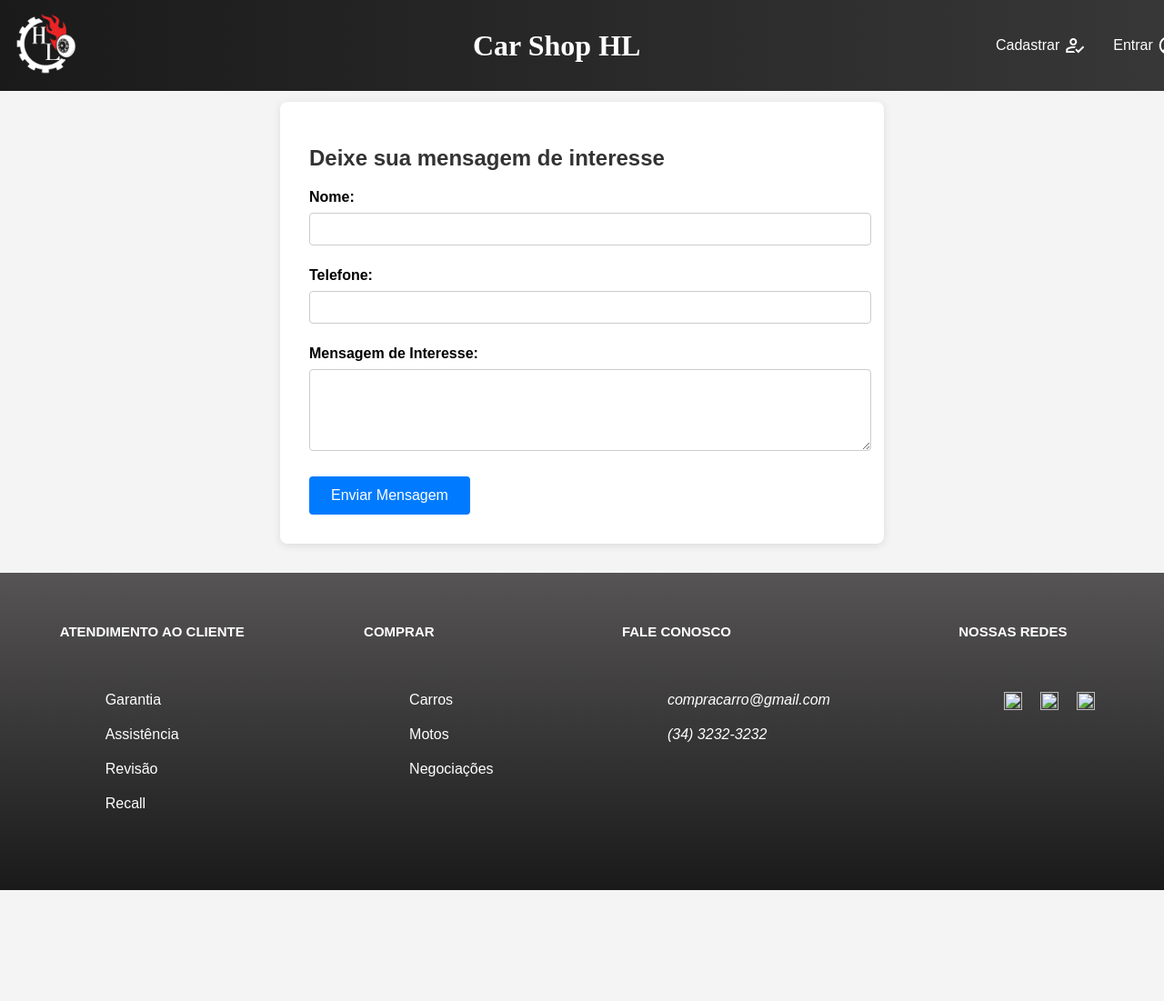
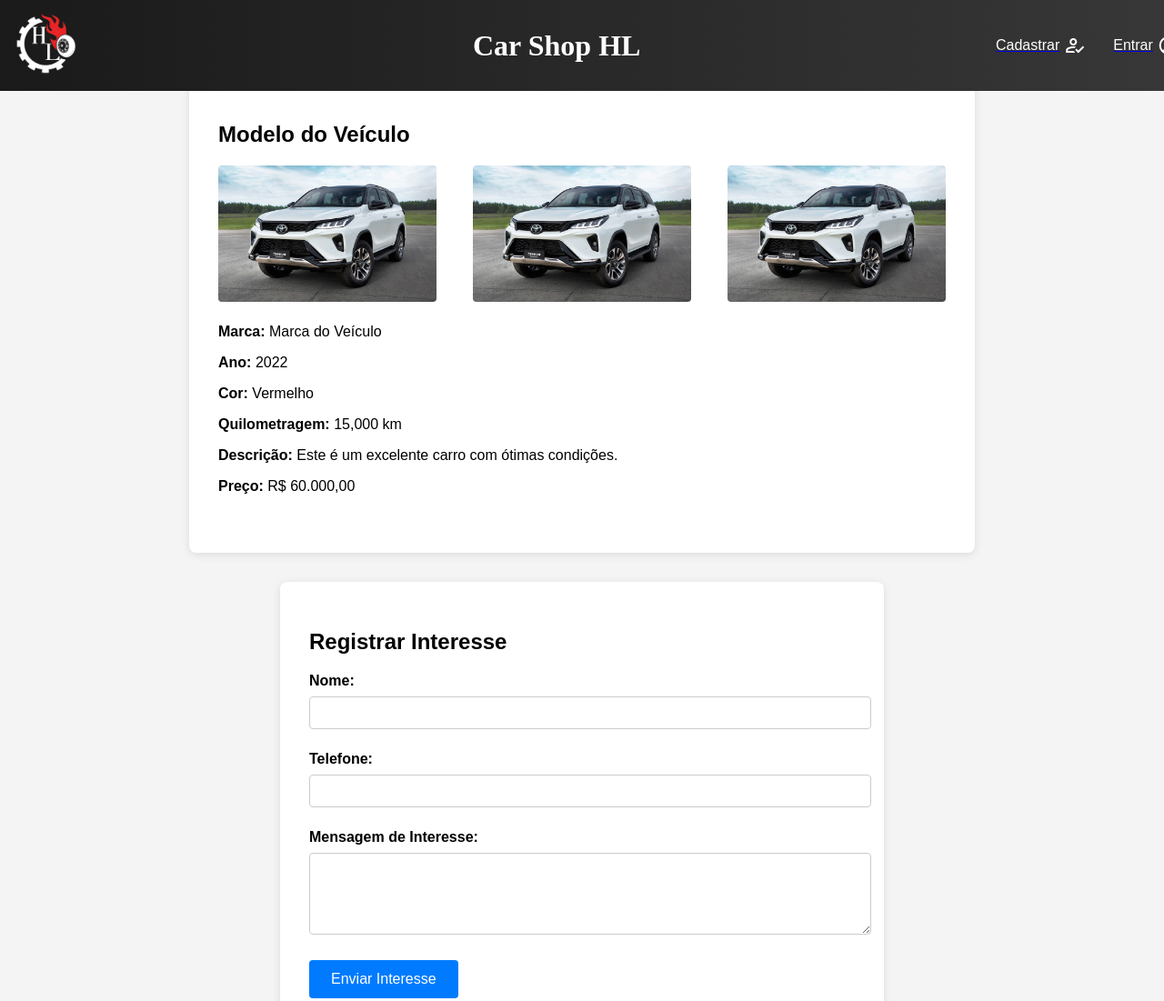
Before and after one commit to herbertmaiamtt/trabalho-ppi-final, a plain HTML site: page privado/registro_interesse.html in a window 1280 px wide. Shown: the top 1101 px of the page at 91% size. Before the commit the page ends 1059 px from the top, so only its background shows below. Drawn offline with nearby package versions, Linux system fonts and the light colour scheme.

Commit message:
✨: Página de exibição de anuncio + formulario de interesse

```diff
--- a/privado/registro_interesse.html
+++ b/privado/registro_interesse.html
@@ -1,12 +1,12 @@
 <!DOCTYPE html>
-<html lang="pt-br">
+<html lang="pt-BR">
 <head>
     <meta charset="UTF-8">
     <meta name="viewport" content="width=device-width, initial-scale=1.0">
     <link rel="stylesheet" href="style_registro.css">
     <link rel="stylesheet" href="https://fonts.googleapis.com/css2?family=Material+Symbols+Outlined:opsz,wght,FILL,GRAD@20..48,100..700,0..1,-50..200" />
     <link rel="stylesheet" href="https://fonts.googleapis.com/css2?family=Material+Symbols+Outlined:opsz,wght,FILL,GRAD@20..48,100..700,0..1,-50..200" />
-    <title>Registro de Interesse - Car Shop HL</title>
+    <title>Detalhes do Anúncio</title>
 </head>
 <body>
     <header>
@@ -40,10 +40,28 @@
         </nav>
     </header>
 
-    <main>
+    <section id="section-detalhes">
+        <h2 id="titulo-veiculo">Modelo do Veículo</h2>
+
+        <div id="galeria-fotos">
+            <img src="../publico/imagens/carro.jpg" alt="Foto do Veículo 1" class="foto-veiculo">
+            <img src="../publico/imagens/carro.jpg" alt="Foto do Veículo 2" class="foto-veiculo">
+            <img src="../publico/imagens/carro.jpg" alt="Foto do Veículo 3" class="foto-veiculo">
+        </div>
+
+        <div id="detalhes-veiculo">
+            <p><strong>Marca:</strong> Marca do Veículo</p>
+            <p><strong>Ano:</strong> 2022</p>
+            <p><strong>Cor:</strong> Vermelho</p>
+            <p><strong>Quilometragem:</strong> 15,000 km</p>
+            <p><strong>Descrição:</strong> Este é um excelente carro com ótimas condições.</p>
+            <p><strong>Preço:</strong> R$ 60.000,00</p>
+        </div>
+    </section>
+
     <section id="section-registro-interesse">
-            <h2>Deixe sua mensagem de interesse</h2>
-            <form id="form-registro-interesse">
+        <h2>Registrar Interesse</h2>
+        <form id="form-registro" action="processa_interesse.php" method="POST">
             <div class="campo-form">
                 <label for="nome">Nome:</label>
                 <input type="text" id="nome" name="nome" required>
@@ -56,10 +74,9 @@
                 <label for="mensagem">Mensagem de Interesse:</label>
                 <textarea id="mensagem" name="mensagem" rows="4" required></textarea>
             </div>
-                <button type="submit">Enviar Mensagem</button>
+            <button type="submit">Enviar Interesse</button>
         </form>
     </section>
-    </main>
 
     <footer>
         <div id="div-footer-principal">
@@ -95,9 +112,9 @@
                 <h2>NOSSAS REDES</h2>
                 <ul>
                     <div id="lista-redes">
-                        <li><a href="#"><img src="publico/imagens/icons/instagram-icon.png" id="icon-instagram"></a></li>
-                        <li><a href="#"><img src="publico/imagens/icons/facebook-icon.png" id="icon-facebook"></a></li>
-                        <li><a href="#"><img src="publico/imagens/icons/youtube-icon.png" id="icon-youtube"></a></li>
+                        <li><a href="#"><img src="../publico/imagens/icons/instagram-icon.png" id="icon-instagram"></a></li>
+                        <li><a href="#"><img src="../publico/imagens/icons/facebook-icon.png" id="icon-facebook"></a></li>
+                        <li><a href="#"><img src="../publico/imagens/icons/youtube-icon.png" id="icon-youtube"></a></li>
                     </div>
                 </ul>
             </div>
--- a/privado/style_registro.css
+++ b/privado/style_registro.css
@@ -1,4 +1,5 @@
-/* Estilos para a página de Registro de Interesse */
+/* Estilos para a página de detalhes do anúncio */
+
 :root{
     --cor-fundo: #d3d3d3;
     --cor-header: #1A1A1A;
@@ -9,8 +10,9 @@
 body {
     font-family: Arial, sans-serif;
     margin: 0;
-    padding: 80px 0;
+    padding: 50px 0;
     background-color: #f4f4f4;
+
 }
 
 header{
@@ -62,7 +64,6 @@ header{
             align-items: center;
             border-radius: 20px;
             padding-left: 5px;
-            text-decoration: none;
         }
 
         #div-cadastro p{
@@ -82,7 +83,6 @@ header{
             align-items: center;
             border-radius: 20px;
             padding-left: 5px;
-            text-decoration: none;
         }
 
         #div-login p{
@@ -110,9 +110,32 @@ header{
         }
 
 
-h2 {
-    color: #333;
-    margin-top: 1rem;
+h1 {
+    margin: 0;
+}
+
+#section-detalhes {
+    max-width: 800px;
+    margin: 2rem auto;
+    background-color: white;
+    padding: 2rem;
+    border-radius: 8px;
+    box-shadow: 0 2px 10px rgba(0, 0, 0, 0.1);
+}
+
+#galeria-fotos {
+    display: flex;
+    justify-content: space-between;
+    margin-bottom: 1.5rem;
+}
+
+.foto-veiculo {
+    width: 30%; /* Ajusta a largura das fotos */
+    border-radius: 4px;
+}
+
+#detalhes-veiculo {
+    margin-bottom: 2rem;
 }
 
 #section-registro-interesse {
@@ -183,7 +206,6 @@ footer{
     padding: 40px 20px 10px 20px;
 }
     .campo-footer h2{
-        color: white;
         font-size: 15px;
         padding-bottom: 20px;
         text-align: start;
```
Lines whose indentation alone changed are shown as unchanged.
